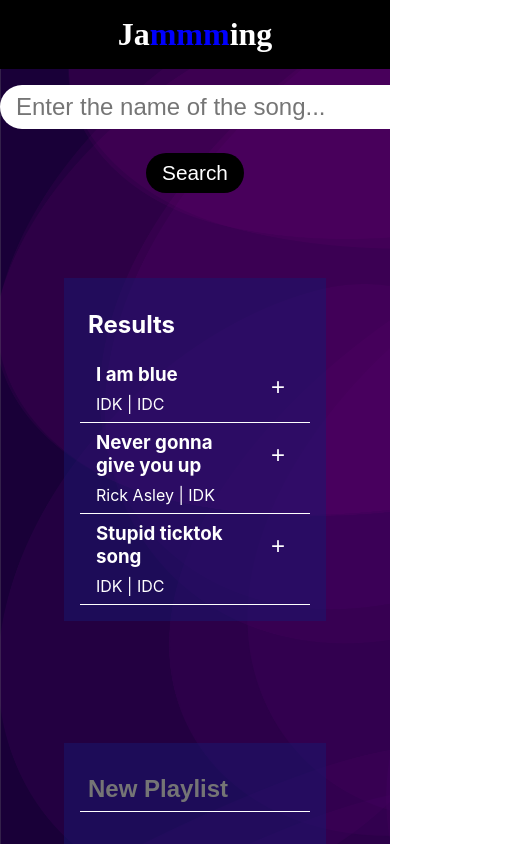
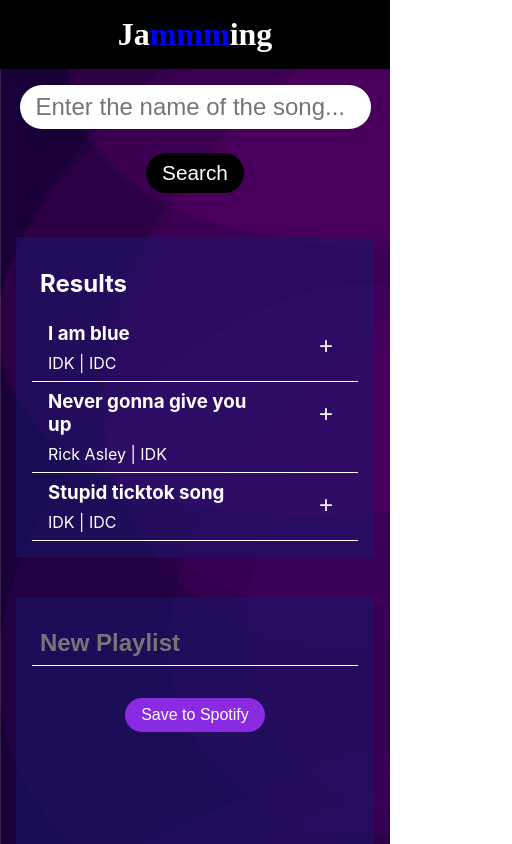
Before and after one commit to Vincent-Wong0925/jammming, a React (Create React App) app: page / in a window 390 px wide. Shown: the top 844 px of the page, 512 px wide, since content can reach past the window. Built offline with nearby package versions, Linux system fonts and the light colour scheme.

Commit message:
Improve styling on tablet and mobile screen size

```diff
--- a/src/components/App/App.css
+++ b/src/components/App/App.css
@@ -43,5 +43,6 @@
 @media only screen and (max-width: 900px) {
   .container {
     flex-direction: column;
+    margin: auto 1rem;
   }
 }
--- a/src/components/App/App.js
+++ b/src/components/App/App.js
@@ -24,6 +24,91 @@
     artist: 'IDK',
     album: 'IDC',
     id: 2
+  },{
+    song: 'I am blue',
+    artist: 'IDK',
+    album: 'IDC',
+    id: 3
+  },
+  {
+    song: 'Never gonna give you up',
+    artist: 'Rick Asley',
+    album: 'IDK',
+    id: 4
+  },
+  {
+    song: 'Stupid ticktok song',
+    artist: 'IDK',
+    album: 'IDC',
+    id: 5
+  },{
+    song: 'I am blue',
+    artist: 'IDK',
+    album: 'IDC',
+    id: 6
+  },
+  {
+    song: 'Never gonna give you up',
+    artist: 'Rick Asley',
+    album: 'IDK',
+    id: 7
+  },
+  {
+    song: 'Stupid ticktok song',
+    artist: 'IDK',
+    album: 'IDC',
+    id: 8
+  },{
+    song: 'I am blue',
+    artist: 'IDK',
+    album: 'IDC',
+    id: 9
+  },
+  {
+    song: 'Never gonna give you up',
+    artist: 'Rick Asley',
+    album: 'IDK',
+    id: 10
+  },
+  {
+    song: 'Stupid ticktok song',
+    artist: 'IDK',
+    album: 'IDC',
+    id: 11
+  },{
+    song: 'I am blue',
+    artist: 'IDK',
+    album: 'IDC',
+    id: 12
+  },
+  {
+    song: 'Never gonna give you up',
+    artist: 'Rick Asley',
+    album: 'IDK',
+    id: 13
+  },
+  {
+    song: 'Stupid ticktok song',
+    artist: 'IDK',
+    album: 'IDC',
+    id: 14
+  },{
+    song: 'I am blue',
+    artist: 'IDK',
+    album: 'IDC',
+    id: 15
+  },
+  {
+    song: 'Never gonna give you up',
+    artist: 'Rick Asley',
+    album: 'IDK',
+    id: 16
+  },
+  {
+    song: 'Stupid ticktok song',
+    artist: 'IDK',
+    album: 'IDC',
+    id: 17
   }
 ];
 
--- a/src/components/Playlist/Playlist.css
+++ b/src/components/Playlist/Playlist.css
@@ -3,7 +3,12 @@
     margin: 0 2rem 2rem;
     background-color: rgba(25, 25, 112, 0.5);
     padding: 1rem;
-    overflow: auto;
+
+    box-sizing: border-box;
+}
+
+.Playlist form {
+    height: 100%;
     box-sizing: border-box;
 }
 
@@ -47,5 +52,15 @@
 @media only screen and (max-width: 900px) {
     .Playlist {
       margin: 1rem 0;
+      max-height: 50%;
+      height: 50%
+    }
+
+    .Playlist .Tracklist {
+        max-height: 60%;
+    }
+
+    .Playlist button[type=submit] {
+        font-size: 1rem;
     }
   }
--- a/src/components/SearchResults/SearchResults.css
+++ b/src/components/SearchResults/SearchResults.css
@@ -5,7 +5,7 @@
     color: white;
     text-align: left;
     padding: 1rem;
-    overflow: auto;
+
     box-sizing: border-box;
 }
 
@@ -16,5 +16,6 @@
 @media only screen and (max-width: 900px) {
     .SearchResults {
       margin: 1rem 0;
+      max-height: 40%;
     }
   }
--- a/src/components/Searchbar/Searchbar.css
+++ b/src/components/Searchbar/Searchbar.css
@@ -6,12 +6,14 @@
 }
 
 .Searchbar input {
-    width: 30rem;
+    width: 90%;
+    max-width: 30rem;
     padding: .5rem 1rem;
-    margin: 1rem auto;
+    margin: 1rem;
     border-radius: 1.5rem;
     font-size: 1.5rem;
     border: none;
+    box-sizing: border-box;
 }
 
 .Searchbar button {
--- a/src/components/Tracklist/Tracklist.css
+++ b/src/components/Tracklist/Tracklist.css
@@ -0,0 +1,4 @@
+.Tracklist {
+    max-height: 80%;
+    overflow: auto;
+}
--- a/src/components/Tracklist/Tracklist.js
+++ b/src/components/Tracklist/Tracklist.js
@@ -1,5 +1,6 @@
 import React from 'react';
 import Track from '../Track/Track';
+import './Tracklist.css';
 
 function Tracklist(props) {
     return (
```
